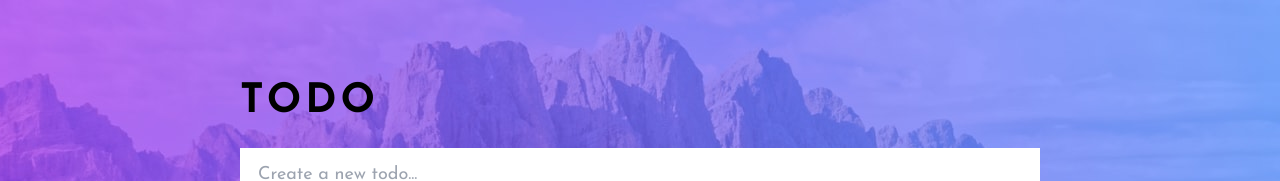
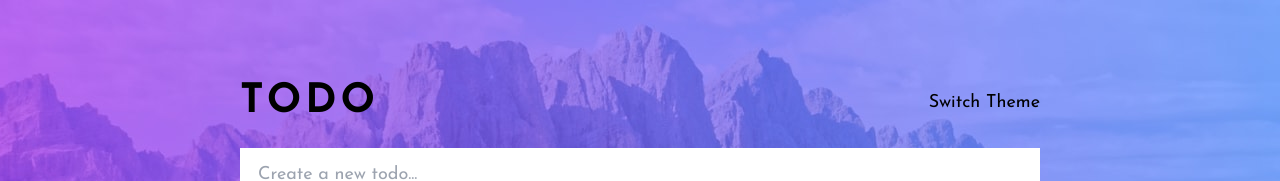
Before and after one commit to clarkeadg/fm-todo-app, a React (Vite) app: page / in a window 1280 px wide. Shown: the top 181 px of the page. Built offline with nearby package versions, Linux system fonts and the light colour scheme.

Commit message:
theme switcher

```diff
--- /dev/null
+++ b/src/components/ThemeSwitcher/ThemeSwitcher.css
@@ -0,0 +1 @@
+.theme-switcher {}
--- /dev/null
+++ b/src/components/ThemeSwitcher/ThemeSwitcher.tsx
@@ -0,0 +1,12 @@
+import './ThemeSwitcher.css'
+
+const ThemeSwitcher = () => {
+
+  return (
+    <button className="theme-switcher">
+      Switch Theme
+    </button>
+  );
+}
+
+export default ThemeSwitcher;
--- a/src/components/Todos/Todos.tsx
+++ b/src/components/Todos/Todos.tsx
@@ -1,4 +1,5 @@
 import { useState } from 'react';
+import ThemeSwitcher from '../ThemeSwitcher/ThemeSwitcher';
 import './Todos.css';
 
 interface ITodo {
@@ -25,7 +26,10 @@ const Todos = () => {
   return (
     <div className="todos w-[800px] max-w-full mx-auto">
       {/* Title */}
-      <h1 className="text-4xl tracking-widest font-bold uppercase mb-5">Todo</h1>
+      <div className="flex w-full items-center justify-between mb-5">
+        <h1 className="text-4xl tracking-widest font-bold uppercase">Todo</h1>
+        <ThemeSwitcher/>
+      </div>
 
       {/* Form */}
       <div className="mb-5">
```
